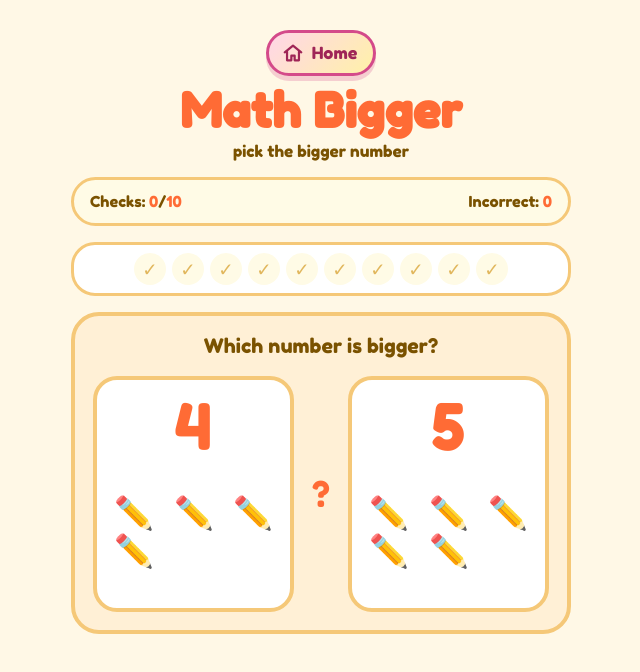
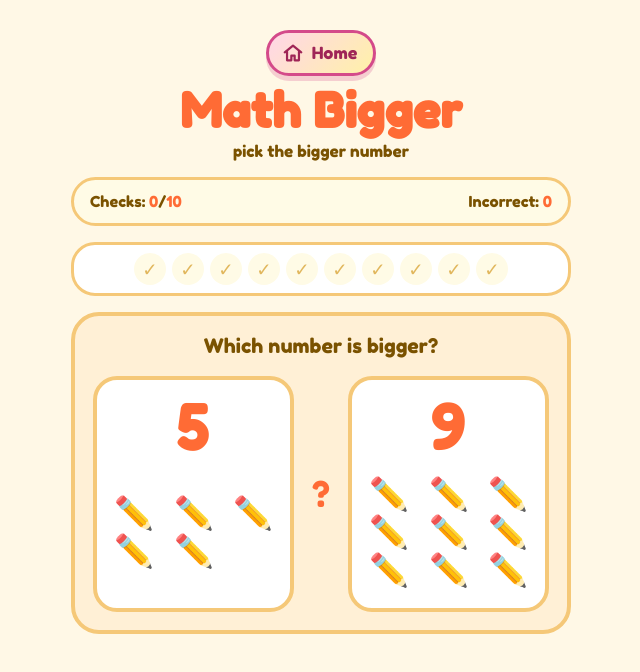
Before and after one commit to intrvertmichael/learning-games, a Next.js app: page /games/math-bigger in a window 1280 px wide. Shown: the top 672 px of the page, without its empty margins (319-959 px from the left). Built offline with nearby package versions, Linux system fonts and the light colour scheme.

Commit message:
updating game logic

```diff
--- a/components/MathBiggerGame.jsx
+++ b/components/MathBiggerGame.jsx
@@ -9,31 +9,27 @@ import ScoreBar from "./ScoreBar"
 const TOTAL_ROUNDS = 10
 const MIN_NUMBER = 1
 const MAX_NUMBER = 10
+const MIN_DIFFERENCE = 3
 
-function randomNumber(excludedValue = null) {
+function makeNumberPairs(previousQuestion = null) {
   const choices = []
-  for (let value = MIN_NUMBER; value <= MAX_NUMBER; value++) {
-    if (value !== excludedValue) choices.push(value)
+  for (let left = MIN_NUMBER; left <= MAX_NUMBER; left++) {
+    for (let right = MIN_NUMBER; right <= MAX_NUMBER; right++) {
+      const matchesPrevious =
+        previousQuestion?.left === left && previousQuestion?.right === right
+
+      if (Math.abs(left - right) >= MIN_DIFFERENCE && !matchesPrevious) {
+        choices.push({ left, right })
+      }
+    }
   }
-  return choices[Math.floor(Math.random() * choices.length)]
+
+  return choices
 }
 
 function makeQuestion(previousQuestion = null) {
-  let left = randomNumber()
-  let right = randomNumber(left)
-
-  if (previousQuestion) {
-    let guard = 0
-    while (
-      left === previousQuestion.left &&
-      right === previousQuestion.right &&
-      guard < 20
-    ) {
-      left = randomNumber()
-      right = randomNumber(left)
-      guard += 1
-    }
-  }
+  const choices = makeNumberPairs(previousQuestion)
+  const { left, right } = choices[Math.floor(Math.random() * choices.length)]
 
   return {
     id: `${left}-${right}-${Date.now()}-${Math.random()}`,
```
Also changed, not shown: components/MathMeasureGame.jsx (+12 -4 lines).
